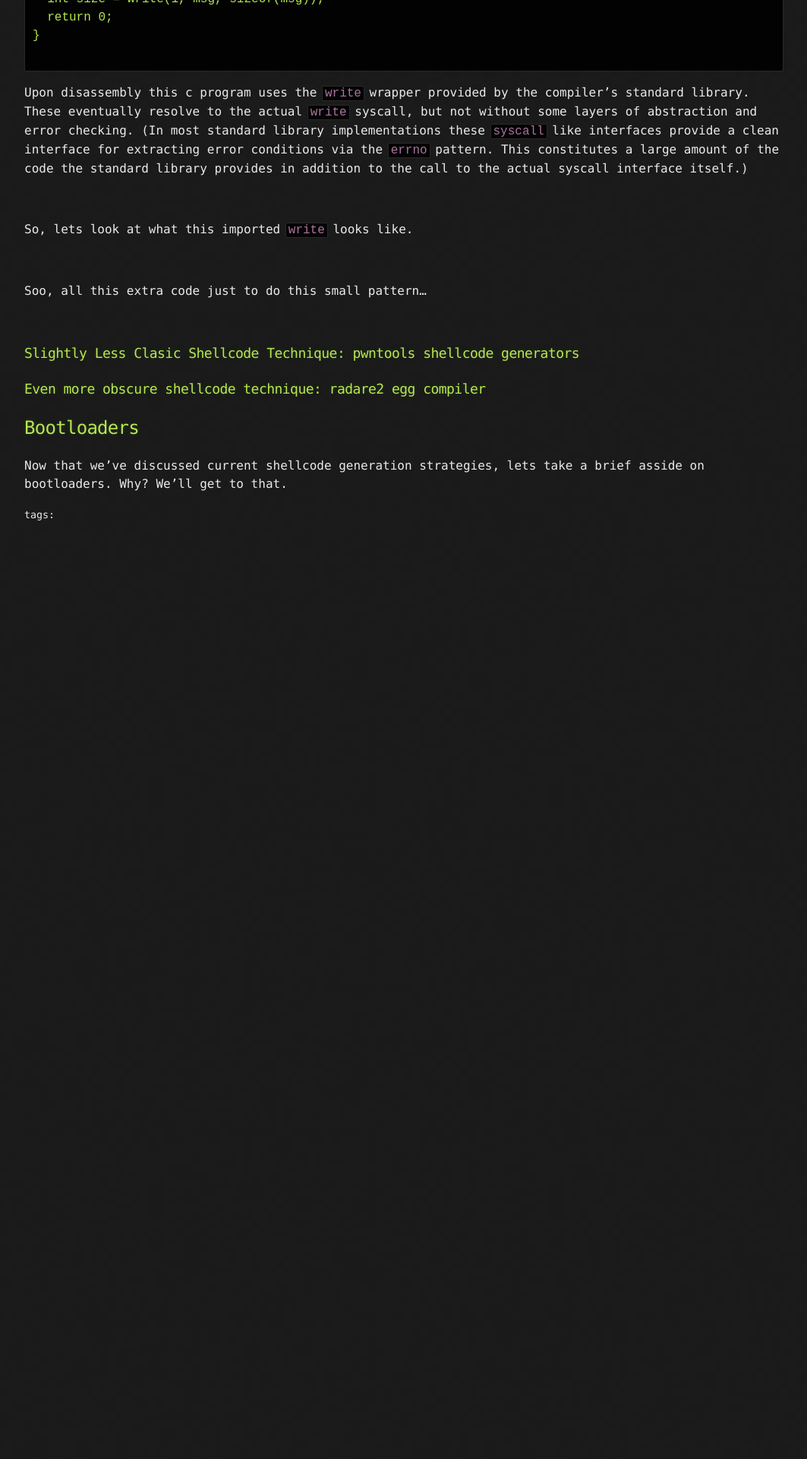
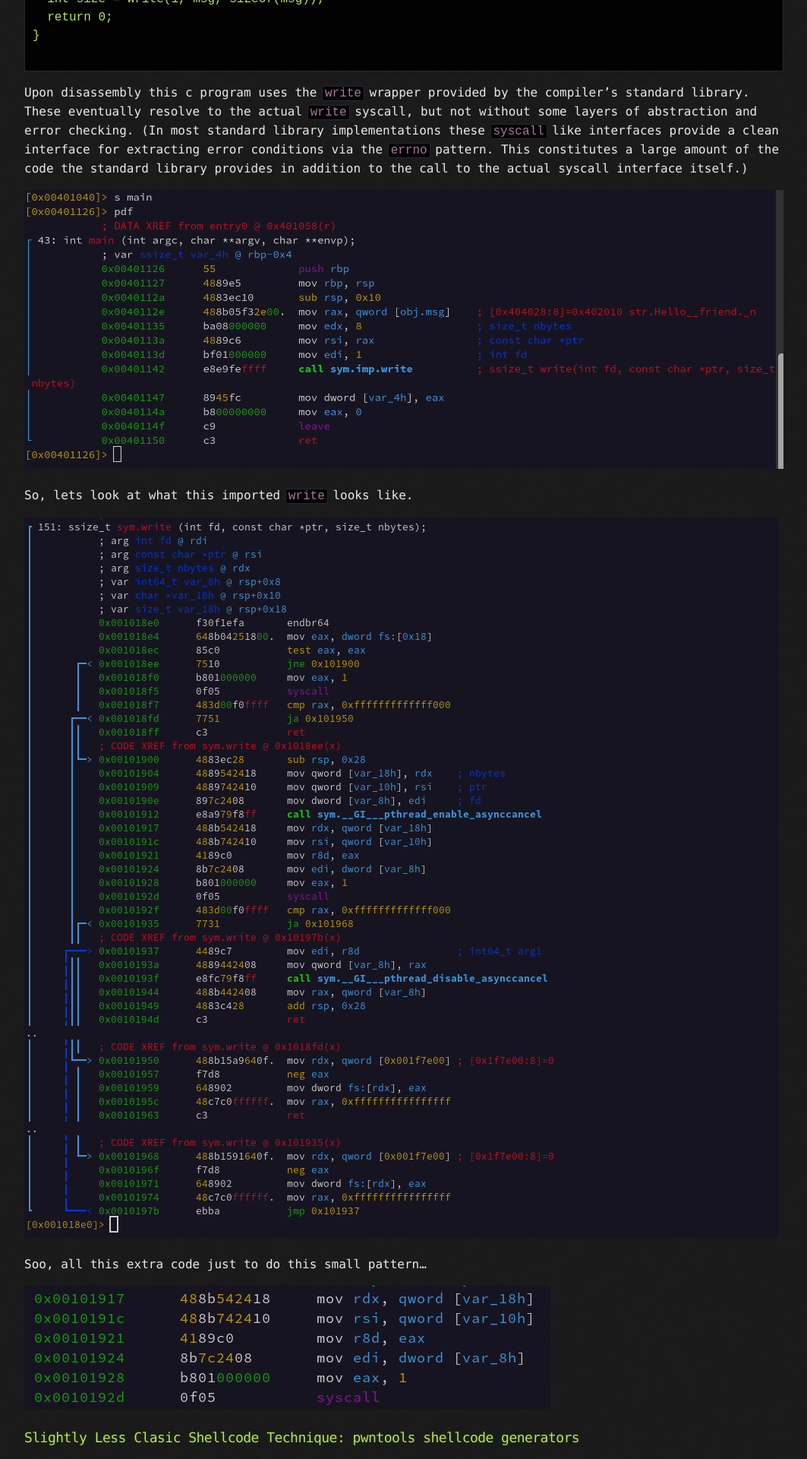
Before and after one commit to Sh3llSp4wn/sh3llsp4wn.github.io, a Jekyll site: the page built from _posts/2022-11-28-Shellcode-With-The-Default-Linux-Toolchain.md, in a window 1280 px wide. Shown: the part 1576-3496 px from the top of the page at 76% size, without its empty margins (108-1171 px from the left). Built offline with Jekyll 4.4.1, drawn with Linux system fonts in a browser that asks for light colours; before the commit the page ends 2285 px from its top, so only the background shows below that.

Commit message:
images folder created and now used

```diff
--- a/_posts/2022-11-28-Shellcode-With-The-Default-Linux-Toolchain.md
+++ b/_posts/2022-11-28-Shellcode-With-The-Default-Linux-Toolchain.md
@@ -53,15 +53,15 @@ int main(){
 
 Upon disassembly this c program uses the `write` wrapper provided by the compiler's standard library. These eventually resolve to the actual `write` syscall, but not without some layers of abstraction and error checking. (In most standard library implementations these `syscall` like interfaces provide a clean interface for extracting error conditions via the `errno` pattern. This constitutes a large amount of the code the standard library provides in addition to the call to the actual syscall interface itself.)
 
-![](assets/images/main_dis.png)
+![](/images/main_dis.png)
 
 So, lets look at what this imported `write` looks like.
 
-![](assets/images/write_dis.png)
+![](/images/write_dis.png)
 
 Soo, all this extra code just to do this small pattern...
 
-![](assets/images/write_syscall.png)
+![](/images/write_syscall.png)
 
 
 ### Slightly Less Clasic Shellcode Technique: pwntools shellcode generators
```
Also changed, not shown: images/main_dis.png (renamed from assets/images/main_dis.png), images/write_dis.png (renamed from assets/images/write_dis.png), images/write_syscall.png (renamed from assets/images/write_syscall.png).
